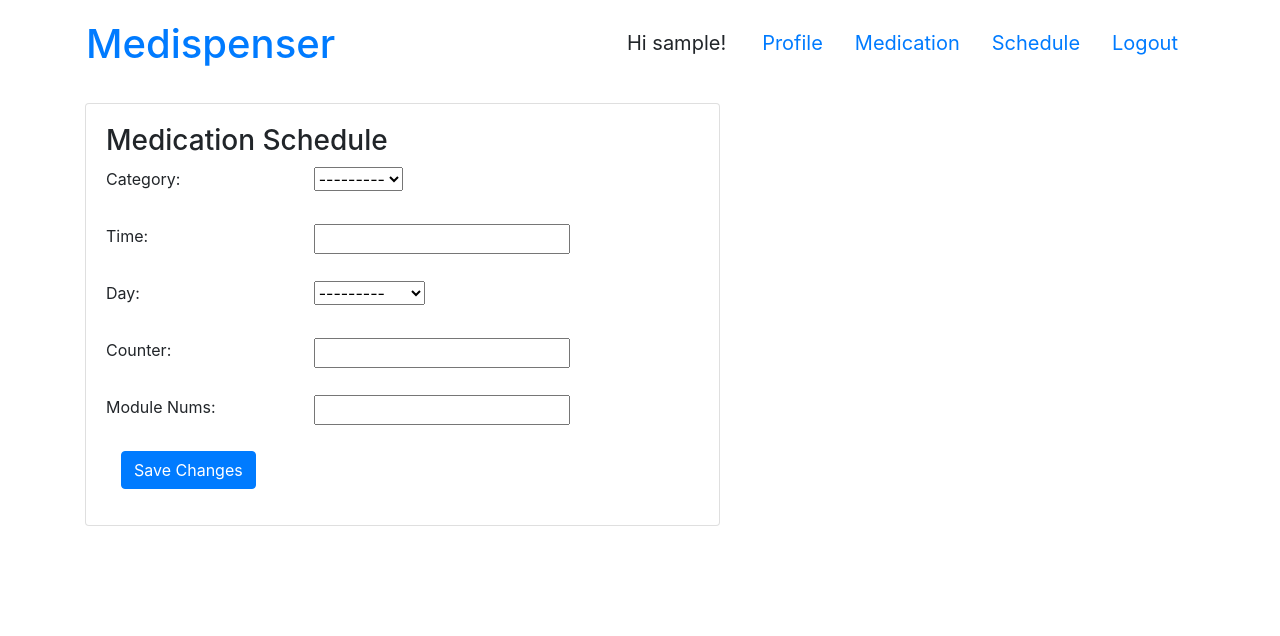
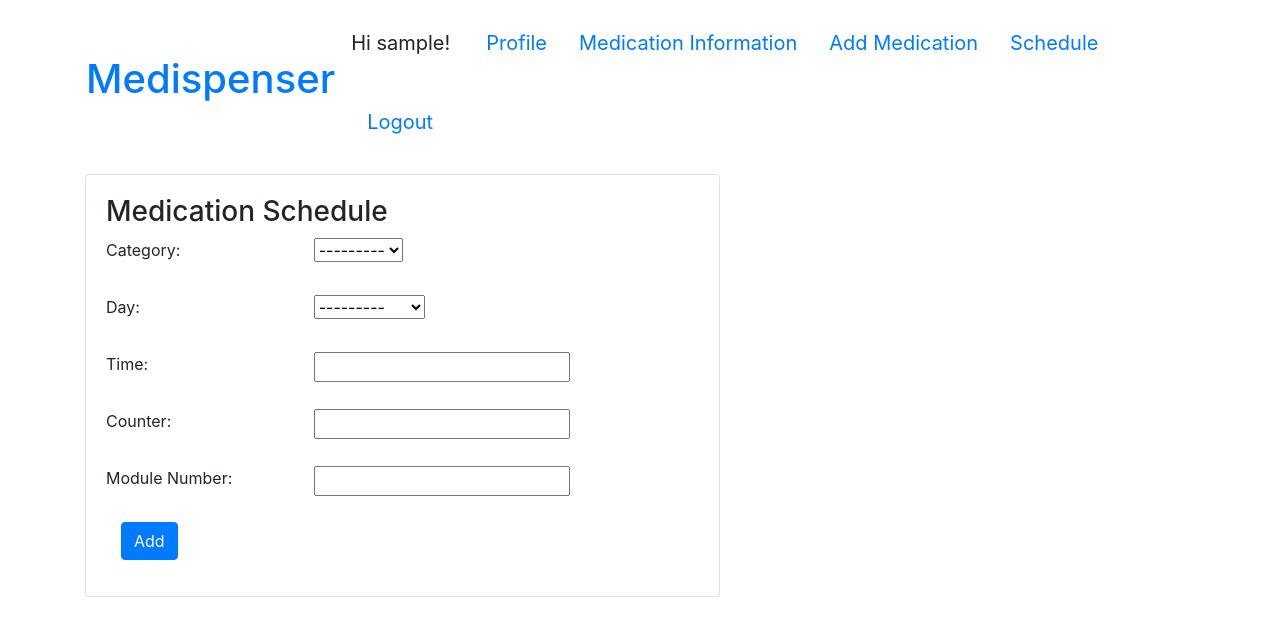
Before and after one commit to cege1808/medispenser, a Django app: page /profile/schedule in a window 1280 px wide. Shown: the top 636 px of the page. Run offline with Django 3.2, Linux system fonts and the light colour scheme; the visitor is signed in with stand-in values (Sample User, id 1); some libraries are stand-ins or nearby versions.

Commit message:
added forms for schedule, add medication with input to database, added medication information that displays the user's medication and schedule

```diff
--- a/core/forms.py
+++ b/core/forms.py
@@ -58,17 +58,17 @@
         fields = ['pill_name', 'module_num']
         labels= {
             'pill_name': 'Pill Name',
-            'module_num': 'Module Number'
+            'module_num': 'Module Number',
         }
 
 class ScheduleForm(forms.ModelForm):
     class Meta:
         model = Schedule
-        fields = ['category', 'time', 'day', 'counter', 'module_nums']
+        fields = ['category', 'day', 'time', 'counter', 'module_nums']
         labels= {
             'category': 'Category',
+            'day': 'Day',
             'time': 'Time',
-            'day': 'Day',
             'counter': 'Counter',
-            'module_nums': 'Module Nums',
+            'module_nums': 'Module Number',
         }
--- a/core/models.py
+++ b/core/models.py
@@ -20,9 +20,9 @@
     instance.profile.save()
 
 class Medication(models.Model):
-  user = models.ForeignKey(User, on_delete=models.CASCADE)
-  pill_name = models.CharField("Pill Name", max_length=200)
-  module_num = models.IntegerField("Module Number")
+	user = models.ForeignKey(User, on_delete=models.CASCADE)
+	pill_name = models.CharField("Pill Name", max_length=200)
+	module_num = models.IntegerField("Module Number")
 
 class Schedule(models.Model):
   CATEGORY_CHOICES = (
--- a/core/templates/index.html
+++ b/core/templates/index.html
@@ -4,7 +4,8 @@
     {% if user.is_authenticated %}
       <li class="nav-item"><p>Hi {{ user.username }}!</p></li>
       <li class="nav-item"><a class="nav-link" href="{% url 'profile/edit' %}">Profile</a></li>
-      <li class="nav-item"><a class="nav-link" href="{% url 'profile/medication' %}">Medication</a></li>
+      <li class="nav-item"><a class="nav-link" href="{% url 'profile/medication/info' %}">Medication Information</a></li>
+      <li class="nav-item"><a class="nav-link" href="{% url 'profile/medication/add' %}">Add Medication</a></li>
       <li class="nav-item"><a class="nav-link" href="{% url 'profile/schedule' %}">Schedule</a></li>
       <li class="nav-item"><a class="nav-link" href="{% url 'logout' %}">Logout</a></li>
     {% else %}
--- a/core/templates/med_schedule.html
+++ b/core/templates/med_schedule.html
@@ -3,7 +3,8 @@
 {% block header_links %}
     <li class="nav-item"><p>Hi {{ user.username }}!</p></li>
     <li class="nav-item"><a class="nav-link" href="{% url 'profile/edit' %}">Profile</a></li>
-    <li class="nav-item"><a class="nav-link" href="{% url 'profile/medication' %}">Medication</a></li>
+    <li class="nav-item"><a class="nav-link" href="{% url 'profile/medication/info' %}">Medication Information</a></li>
+    <li class="nav-item"><a class="nav-link" href="{% url 'profile/medication/add' %}">Add Medication</a></li>
     <li class="nav-item"><a class="nav-link" href="{% url 'profile/schedule' %}">Schedule</a></li>
     <li class="nav-item"><a class="nav-link" href="{% url 'logout' %}">Logout</a></li>
 {% endblock %}
@@ -28,7 +29,7 @@
                     {% include 'form-element.html' %}
                     <div class="form-group">
                         <div class="col-sm-offset-2 col-sm-10">
-                            <button type="submit" class="btn btn-primary">Save Changes</button>
+                            <button type="submit" class="btn btn-primary">Add</button>
                         </div>
                     </div>
                 </form>
--- a/core/templates/profile.html
+++ b/core/templates/profile.html
@@ -3,7 +3,8 @@
 {% block header_links %}
     <li class="nav-item"><p>Hi {{ user.username }}!</p></li>
     <li class="nav-item"><a class="nav-link" href="{% url 'profile/edit' %}">Profile</a></li>
-    <li class="nav-item"><a class="nav-link" href="{% url 'profile/medication' %}">Medication</a></li>
+    <li class="nav-item"><a class="nav-link" href="{% url 'profile/medication/info' %}">Medication Information</a></li>
+    <li class="nav-item"><a class="nav-link" href="{% url 'profile/medication/add' %}">Add Medication</a></li>
     <li class="nav-item"><a class="nav-link" href="{% url 'profile/schedule' %}">Schedule</a></li>
     <li class="nav-item"><a class="nav-link" href="{% url 'logout' %}">Logout</a></li>
 {% endblock %}
--- a/core/urls.py
+++ b/core/urls.py
@@ -9,7 +9,8 @@
     path('login/', views.login_view, name='login'),
     path('logout/', views.logout_view, name='logout'),
     path('profile/edit/', views.edit_profile, name='profile/edit'),
-    path('profile/medication', views.med_info, name='profile/medication'),
+    path('profile/medication/add', views.med_add, name='profile/medication/add'),
     path('profile/schedule', views.schedule_view, name='profile/schedule'),
+    path('profile/medication/info', views.med_info, name='profile/medication/info'),
     path('demo/', views.demo, name='demo'),
 ]
--- a/core/views.py
+++ b/core/views.py
@@ -4,6 +4,7 @@
 from django.contrib.auth.decorators import login_required
 from django.db import transaction
 from django.contrib import messages
+from django.template.response import TemplateResponse
 
 from .forms import UserCreateForm, UserEditForm, LoginForm, ProfileForm, MedForm, ScheduleForm
 from .models import Profile, Medication, Schedule
@@ -99,35 +100,41 @@
 		return render(request, 'profile.html', {'form': [*user_form, *profile_form]})
 
 @login_required
-def med_info(request):
-	if request.method == 'POST':
-		med_form = MedForm(request.POST or None)
-		if med_form.is_valid():
-			pill_name = request.POST.get('pill_name', '')
-			module_num = request.POST.get('module_num', '')
-			medication_obj = Medication(pill_name=pill_name, module_num=module_num)
-			medication_obj.save()
-			return redirect('profile/medication')
-	else:
-		med_form = MedForm()
-
-	return render(request, 'med_info.html', {'form': med_form})
+def med_add(request):
+	med_form= MedForm(request.POST or None, request.FILES or None)
+	if med_form.is_valid():
+		fs=med_form.save(commit=False)
+		fs.user=request.user
+		fs.save()
+		return redirect('profile/medication/info')
+	return render(request, 'med_add.html', {'form': med_form})
 
 @login_required
 def schedule_view(request):
-	schedule_form = ScheduleForm(request.POST or None)
+	schedule_form = ScheduleForm(request.POST or None, request.FILES or None)
 
-	if request.method == 'POST':
-		form = ScheduleForm(request.POST or None)
-		if form.is_valid():
-			category = request.POST.get('category', '')
-			time = request.POST.get('time', '')
-			day = request.POST.get('day', '')
-			schedule_obj = Schedule(category=category, time=time, day=day)
-			schedule_obj.save()
-			return redirect('profile/schedule')
-	else:
-		form = ScheduleForm()
-
+	if schedule_form.is_valid():
+		fs=schedule_form.save(commit=False)
+		fs.user=request.user
+		fs.save()
+		return redirect('profile/schedule')
 
 	return render(request, 'med_schedule.html', {'form': schedule_form})
+
+@login_required
+def med_info(request):
+	def get_or_none(classmodel, **kwargs):
+		try:
+			return classmodel.objects.get(**kwargs)
+		except classmodel.DoesNotExist:
+			return None
+
+	med_data1 = get_or_none(Medication, user=request.user, module_num=1)
+	med_data2 = get_or_none(Medication,user=request.user, module_num=2)
+	med_data3 = get_or_none(Medication,user=request.user, module_num=3)
+
+	data1 = get_or_none(Schedule, user=request.user, module_nums=1)
+	data2 = get_or_none(Schedule, user=request.user, module_nums=2)
+	data3 = get_or_none(Schedule, user=request.user, module_nums=3)
+
+	return TemplateResponse(request, 'med_overall.html', {'med_data1': med_data1, 'med_data2': med_data2, 'med_data3': med_data3, 'data1': data1, 'data2': data2, 'data3': data3})
```
Also changed, not shown: core/templates/med_add.html (renamed from core/templates/med_info.html, +4 -3 lines), core/templates/med_overall.html (added, +49 -0 lines).
